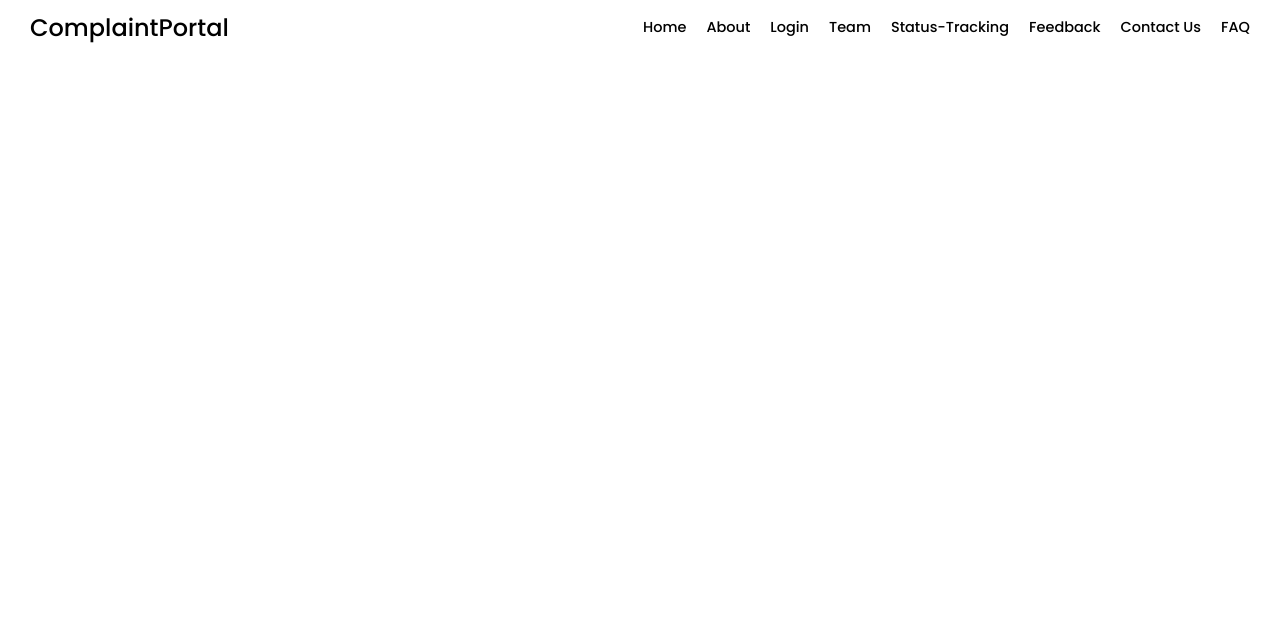
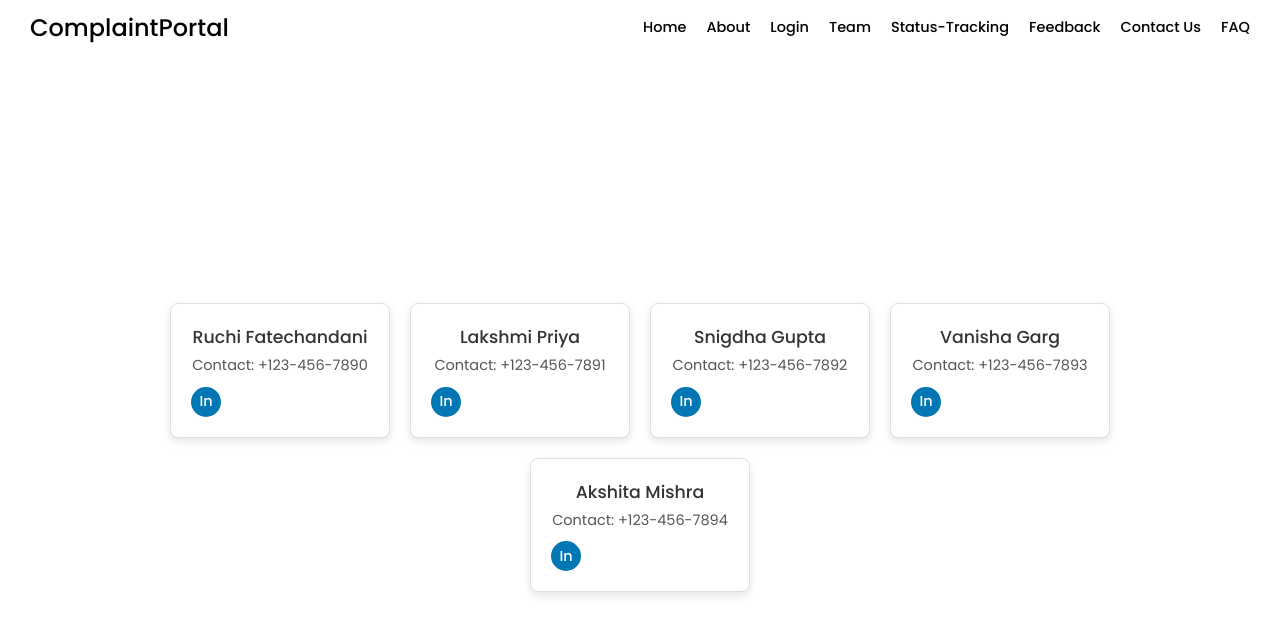
Before and after one commit to RuchiF/Complaint-Portal-DBMS, a React app in the folder home/: page /team in a window 1280 px wide. Shown: the top 634 px of the page. Built offline with nearby package versions, Linux system fonts and the light colour scheme; the HTML template or start-up script is replaced by a standard one.

Commit message:
Added a page of Team leads

```diff
--- a/home/src/App.jsx
+++ b/home/src/App.jsx
@@ -5,6 +5,7 @@ import Login from "./pages_/Login.jsx";
 import Signup from "./pages_/Signup.jsx";
 import Status from "./pages_/StatusTracking.jsx";
 import Feedback from "./pages_/Feedback.jsx";
+import Team from "./pages_/Team.jsx"
 function App() {
   return (
     <Router>
@@ -14,6 +15,7 @@ function App() {
         <Route path="/login" element={<Login />} />
         <Route path="/signup" element={<Signup />} />
         <Route path="/status" element={<Status />} />
+        <Route path="/team" element={<Team />} />
         <Route path="/feedback" element={<Feedback />} />
         <Route path="*" element={<Home />} />
         {/* asteric(*) means anything other than these page */}
--- a/home/src/pages_/Status.css
+++ b/home/src/pages_/Status.css
@@ -26,7 +26,7 @@ body {
 .status-card {
     background: rgba(226, 201, 171, 255);
     border-radius: 15px;
-    box-shadow: 0 5px 15px rgba(0, 0, 0, 0.1);
+    box-shadow: 0 5px 15px rgba(0, 0, 0, 0.5);
     padding: 20px;
     width: 30%;
     text-align: center;
--- /dev/null
+++ b/home/src/pages_/Taem.css
@@ -0,0 +1,81 @@
+body, html {
+    margin: 0;
+    padding: 0;
+    height: 100%;
+    display: flex;
+    justify-content: center;
+    align-items: center;
+    background-color:var(--bgcolor);
+  }
+
+  .team-section {
+    display: flex;
+    flex-direction: column;
+    align-items: center;
+    justify-content: center;
+    text-align: center;
+    height: 100vh;
+  }
+
+  .fancy-header {
+    font-size: 3rem;
+    margin-bottom: 30px;
+    color: #333;
+    background: var(--textcolor);
+    -webkit-background-clip: text;
+    -webkit-text-fill-color: transparent;
+    font-weight: bold;
+  }
+
+  .team-grid {
+    display: flex;
+    gap: 20px;
+    justify-content: center;
+    flex-wrap: wrap;
+    max-width: 80%;
+  }
+
+  .team-member-card {
+    background: #fff;
+    border: 1px solid #e0e0e0;
+    box-shadow: 0 4px 8px rgba(0, 0, 0, 0.1);
+    border-radius: 8px;
+    width: 220px;
+    padding: 20px;
+    transition: transform 0.3s;
+  }
+
+  .team-member-card:hover {
+    transform: translateY(-5px);
+  }
+
+  .member-details h3 {
+    font-size: 1.2rem;
+    color: #333;
+    margin-bottom: 5px;
+  }
+
+  .member-details p {
+    color: #555;
+    font-size: 1rem;
+    margin: 5px 0;
+  }
+
+  .linkedin-circle {
+    display: inline-block;
+    margin-top: 10px;
+    width: 30px;
+    height: 30px;
+    background-color: #0077b5;
+    border-radius: 50%;
+    display: flex;
+    align-items: center;
+    justify-content: center;
+    cursor: pointer;
+  }
+
+  .linkedin-circle a {
+    color: #fff;
+    text-decoration: none;
+    font-weight: bold;
+  }
--- /dev/null
+++ b/home/src/pages_/Team.jsx
@@ -0,0 +1,40 @@
+import React from 'react';
+import './Taem.css';
+import Navbar from "../components_/navbar.jsx";
+
+const Team = () => {
+  const teamMembers = [
+    { name: 'Ruchi Fatechandani', contact: '+123-456-7890', linkedin: '#' },
+    { name: 'Lakshmi Priya', contact: '+123-456-7891', linkedin: '#' },
+    { name: 'Snigdha Gupta', contact: '+123-456-7892', linkedin: '#' },
+    { name: 'Vanisha Garg', contact: '+123-456-7893', linkedin: '#' },
+    { name: 'Akshita Mishra', contact: '+123-456-7894', linkedin: '#' },
+  ];
+
+  return (
+    <>
+    <Navbar/>
+    <div className="team-section">
+      <h2 className="fancy-header">Meet Our Amazing Team</h2>
+      <div className="team-grid">
+        {teamMembers.map((member, index) => (
+          <div className="team-member-card" key={index}>
+            <div className="member-details">
+              <h3>{member.name}</h3>
+              <p>{member.role}</p>
+              <p>Contact: {member.contact}</p>
+              <div className="linkedin-circle">
+                <a href={member.linkedin} target="_blank" rel="noopener noreferrer">
+                  in
+                </a>
+              </div>
+            </div>
+          </div>
+        ))}
+      </div>
+    </div>
+    </>
+  );
+};
+
+export default Team;
```
